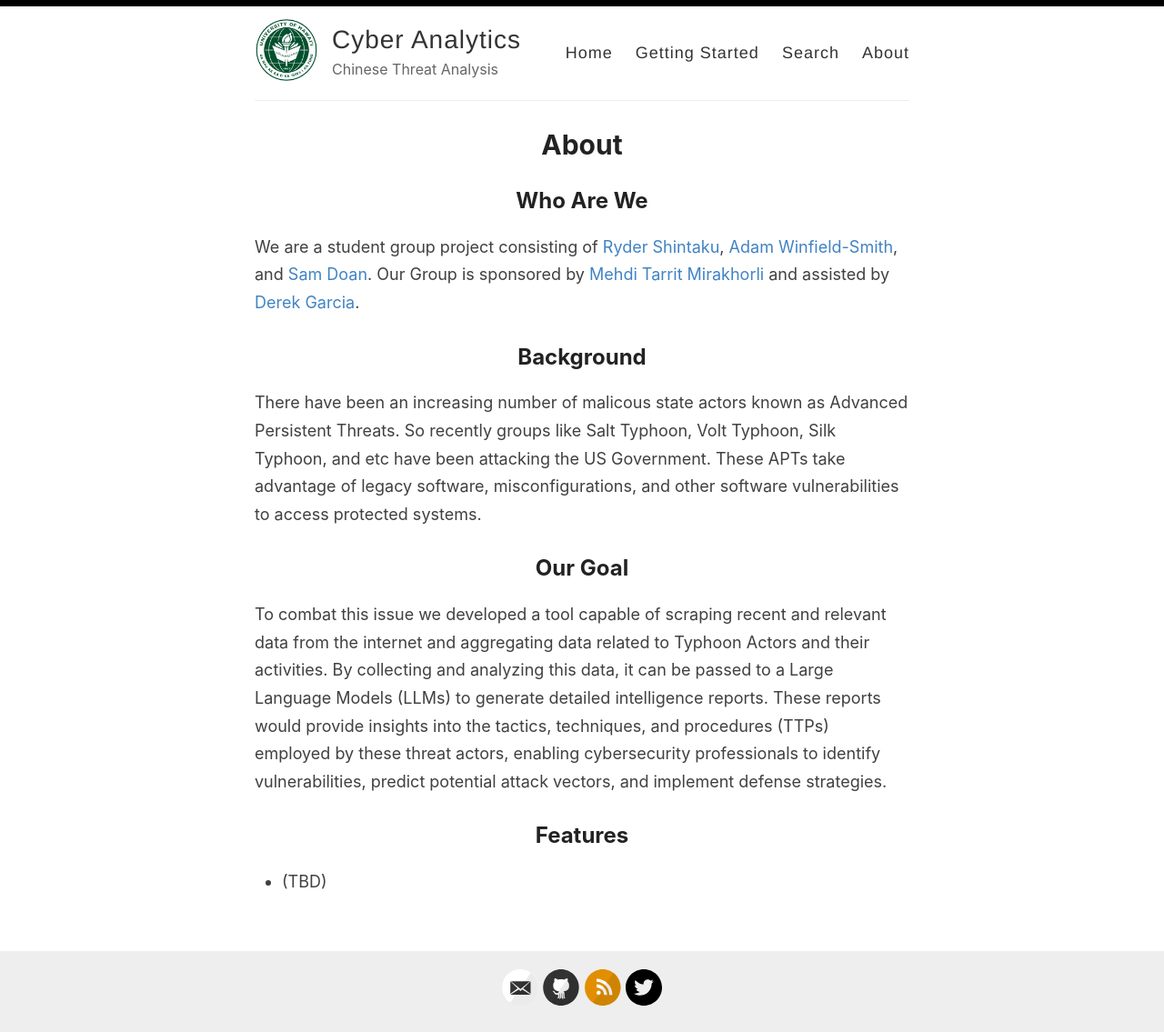
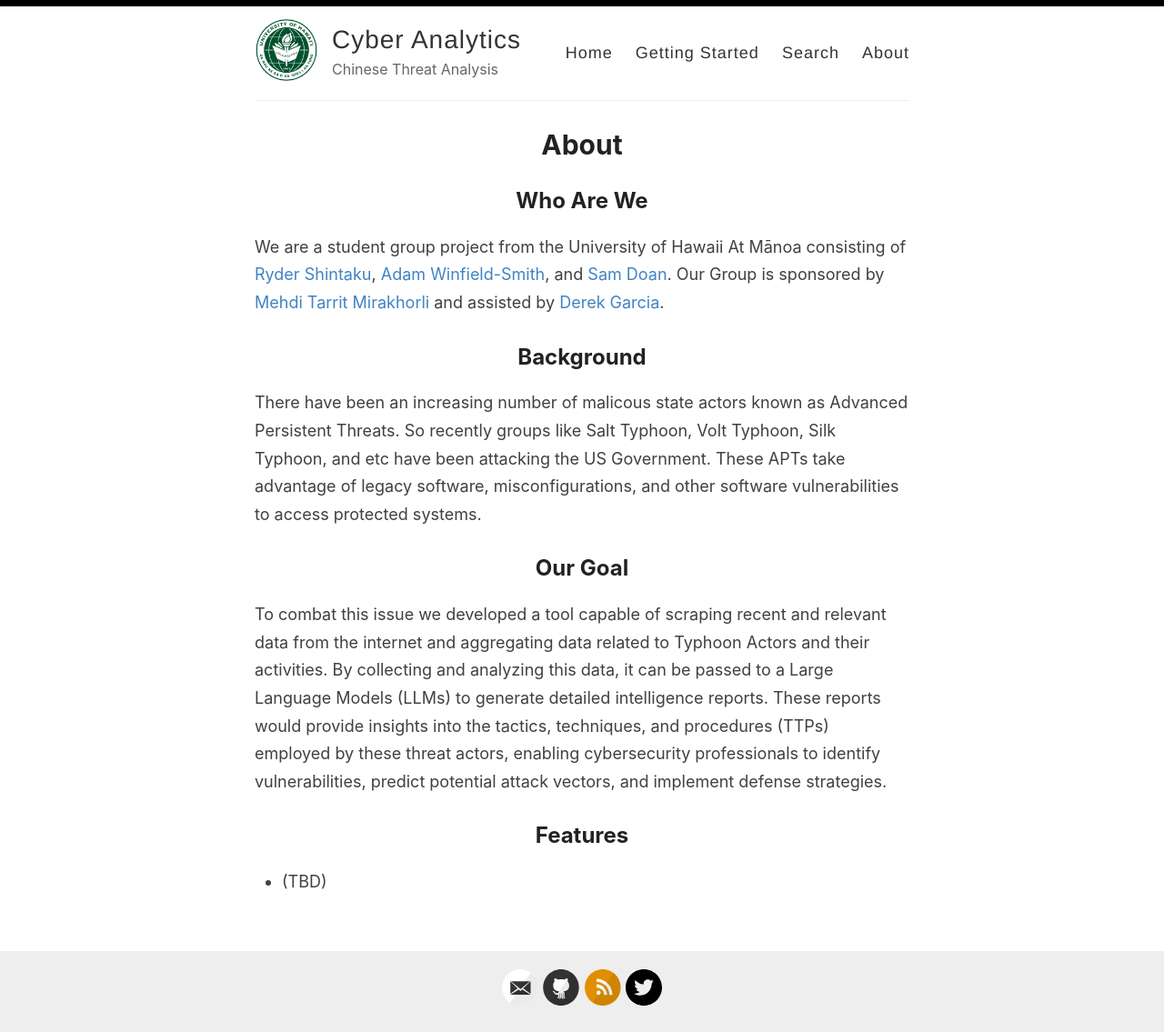
Before and after one commit to UHMCyberAnalytics/UHMCyberAnalytics.github.io, a Jekyll site: the page built from _pages/about.md, in a window 1280 px wide. Shown: the whole page at 91% size. Built offline with Jekyll 4.4.1, drawn with Linux system fonts in a browser that asks for light colours.

Commit message:
Update about.md

```diff
--- a/_pages/about.md
+++ b/_pages/about.md
@@ -4,7 +4,7 @@ title: About
 permalink: /about/
 ---
 ## Who Are We
-We are a student group project consisting of [Ryder Shintaku](https://github.com/rydershintaku), [Adam Winfield-Smith](https://www.linkedin.com/in/adamwinsmith/), and [Sam Doan](https://www.linkedin.com/in/doansam/). Our Group is sponsored by [Mehdi Tarrit Mirakhorli](https://www.linkedin.com/in/mehdi-tarrit-mirakhorli/) and assisted by [Derek Garcia](https://www.linkedin.com/in/derek-garcia/).
+We are a student group project from the University of Hawaii At Mānoa consisting of [Ryder Shintaku](https://github.com/rydershintaku), [Adam Winfield-Smith](https://www.linkedin.com/in/adamwinsmith/), and [Sam Doan](https://www.linkedin.com/in/doansam/). Our Group is sponsored by [Mehdi Tarrit Mirakhorli](https://www.linkedin.com/in/mehdi-tarrit-mirakhorli/) and assisted by [Derek Garcia](https://www.linkedin.com/in/derek-garcia/).
 
 ## Background
 
```
